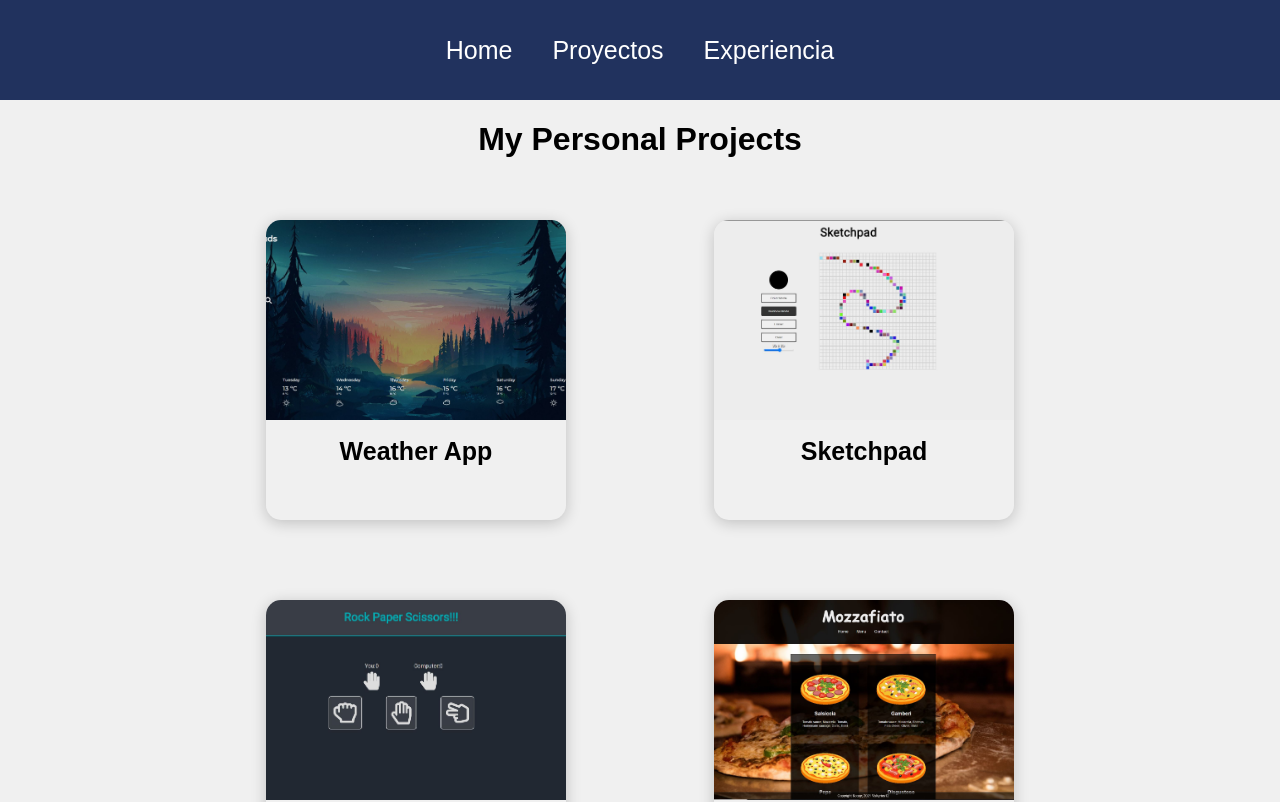
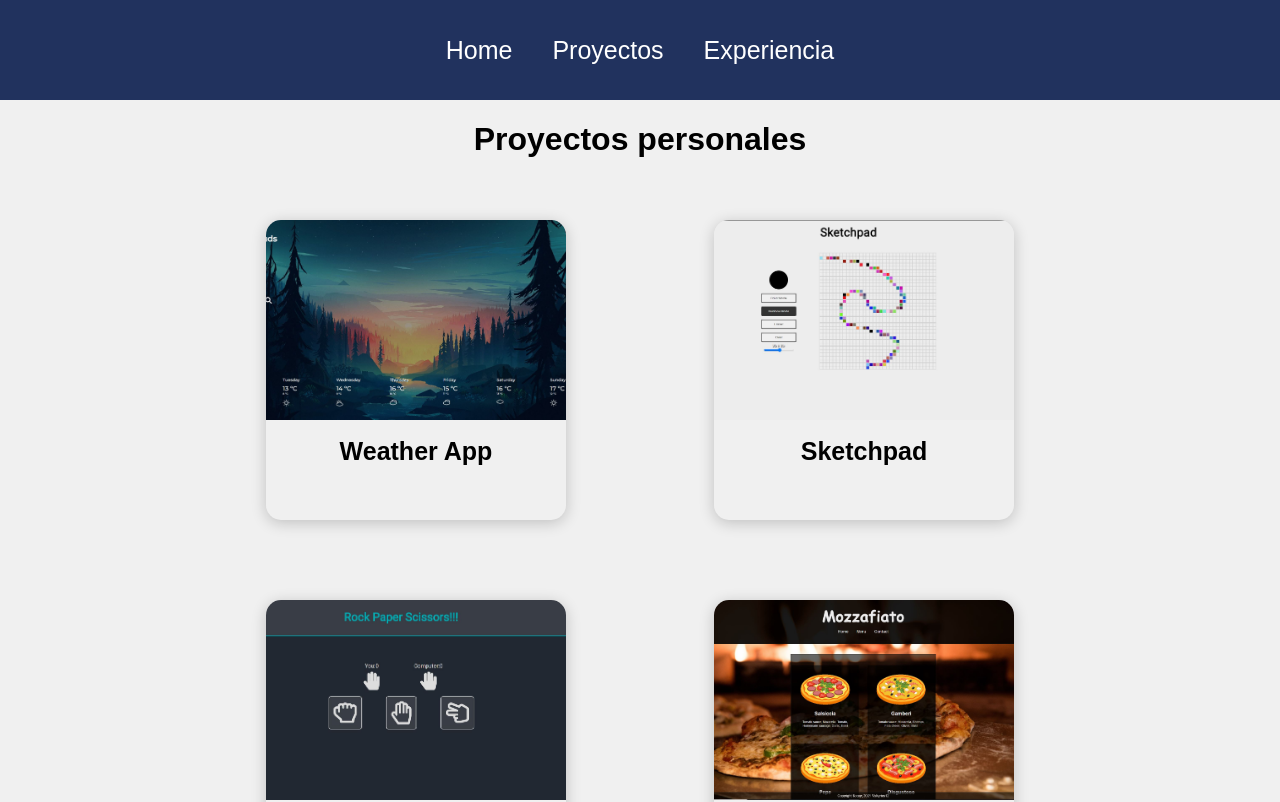
Before and after one commit to Valkyries12/portfolio-personal, a React (Create React App) app: page /projects in a window 1280 px wide. Shown: the top 802 px of the page. Built offline with nearby package versions, Linux system fonts and the light colour scheme.

Commit message:
cambio en el titulo de proyectos

```diff
--- a/src/pages/Projects.js
+++ b/src/pages/Projects.js
@@ -7,7 +7,7 @@ import "../styles/Projects.css";
 function Projects() {
   return (
     <div className="projects">
-      <h1> My Personal Projects</h1>
+      <h1> Proyectos personales</h1>
       <div className="projectList">
         {ProjectList.map((project, idx) => {
           return (
```
